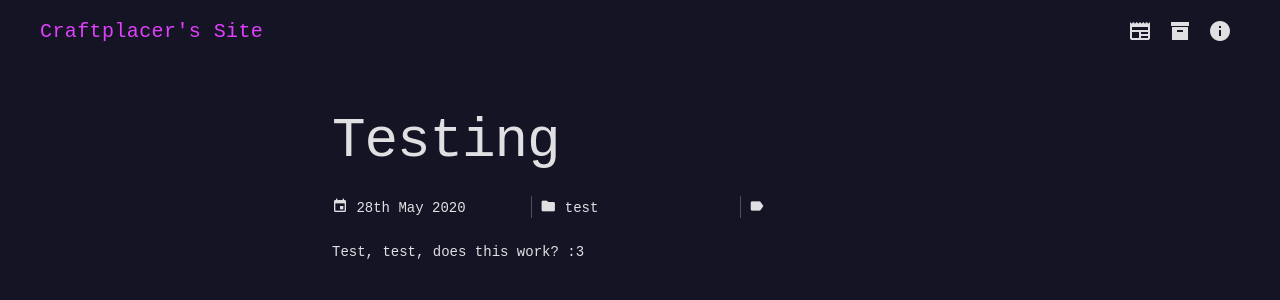
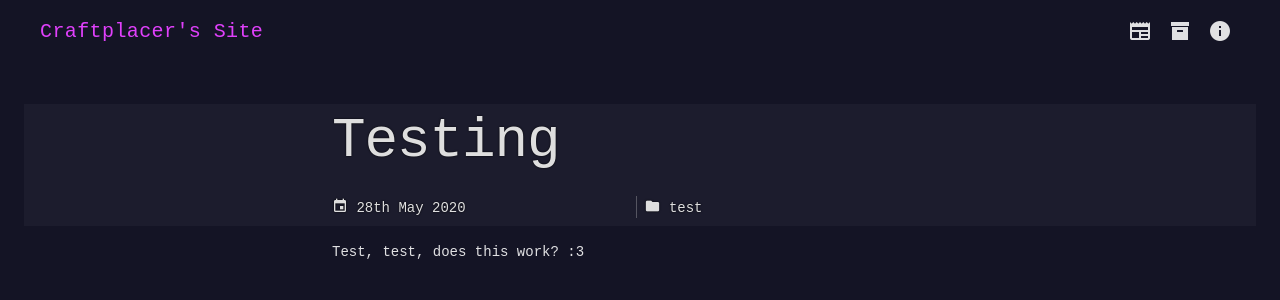
Before and after one commit to Craftplacer/craftplacer.github.io, a Jekyll site: the page built from _posts/2020-05-28-testing.markdown, in a window 1280 px wide. Shown: the top 300 px of the page. Built offline with Jekyll 4.4.1, drawn with Linux system fonts in a browser that asks for light colours; a script that is not in the unit is left out.

Commit message:
Component-ize post cards and add post covers

```diff
--- a/_layouts/article.html
+++ b/_layouts/article.html
@@ -1,33 +1,53 @@
 ---
 layout: optimized
 ---
+{% if page.cover %}
+<style>
+  .post-header {
+    background-image: url("{{ page.cover }}");
+    padding-top: 200px;
+  }
+</style>
+{% endif %}
+
 <article class="post">
   <header class="post-header">
+    <div class="post-header-cover">
       <h1 class="post-title">
         {{ page.title | escape }}
       </h1>
       <div class="post-fields">
-      {% if page.date %}
+        {% if page.date != empty %}
           <div class="post-date post-field">
             <i class="mdi mdi-calendar"></i>
-
             <time class="dt-published" datetime="{{ page.date | date_to_xmlschema }}" itemprop="datePublished">
               {{ page.date | date_to_long_string: "ordinal" }}
             </time>
           </div>
         {% endif %}
-      {% if page.categories %}
+
+        {% if page.categories != empty %}
           <div class="post-field">
             <i class="mdi mdi-folder"></i>
             {{ page.categories | join: ', ' }}
           </div>
         {% endif %}
-      {% if page.tags %}
+
+        {% if page.tags != empty %}
           <div class="post-field">
             <i class="mdi mdi-label"></i>
-          {{ page.tags | join: ', ' }}
+            {% for tag in page.tags %}
+              <a class="tag-link" href="/posts/tags#{{ tag | escape }}">
+                {{ tag | escape }}
+              </a>
+            {% else %}
+              <i>
+                No tags
+              </i>
+            {% endfor %}
           </div>
         {% endif %}
+      </div>
     </div>
   </header>
   <div class="post-content">
--- a/assets/style/custom.css
+++ b/assets/style/custom.css
@@ -1,10 +1,14 @@
+html, body, h1, h2, h3, h4, h5, h6, .mdl-layout__title, .mdl-layout-title {
+  font-family: "Roboto Mono", monospace;
+}
+
 :root {
   --dark-1: #1F1F30;
   --dark-6: #2D2D3C;
 
   --background: #141425;
   --foreground: rgba(255, 255, 255, .87);
-  --font-family: "Roboto Mono", monospace;
+  --foreground2: rgba(255, 255, 255, .54);
 }
 
 html, .mdl-layout__drawer {
@@ -12,18 +16,13 @@
   color: var(--foreground);
 }
 
-.mdl-layout__drawer {
-  border: none;
-}
 
-html, body, h1, h2, h3, h4, h5, h6, .mdl-layout__title, .mdl-layout-title {
-  font-family: var(--font-family);
-}
 
 .mdl-layout__drawer .mdl-navigation .mdl-navigation__link:hover {
     background: var(--dark-1);
 }
 
+/* Drawer Button */
 .mdl-layout__drawer-button > i.material-icons {
   display: none;
 }
@@ -42,6 +41,10 @@
 
 .mdl-navigation__link {
   color: rgba(255,255,255,0.8);
+}
+
+.mdl-layout__drawer {
+  border: none;
 }
 
 a {
@@ -88,23 +91,27 @@
   color: inherit;
 }
 
-.post-header {
-  padding-bottom: 8px;
-  margin-bottom: 1rem;
+
+.post-field {
+  width: 100%;
 }
-
 .post-fields {
-  display: flex;
   margin-top: -8px;
 }
 
-.post-field {
-  width: calc(100% / 3);
+@media (max-width: 479px) {
+  .post-fields {
+    display: block;
+  }
 }
-
-.post-field:not(:last-child) {
-  border-right: rgba(255,255,255,0.25) solid 1px;
-  margin-right: 8px;
+@media (min-width: 480px) {
+  .post-field:not(:last-child) {
+    border-right: rgba(255,255,255,0.25) solid 1px;
+    margin-right: 8px;
+  }
+  .post-fields {
+    display: flex;
+  }
 }
 
 .post-field > i {
@@ -115,6 +122,7 @@
   width: 100%;
   margin-bottom: 12px;
   min-height: 0;
+
 }
 
 h2, h3, h4, h5, h6 {
@@ -126,3 +134,44 @@
   line-height: 24px;
   padding: 8px;
 }
+
+.mdl-tabs__tab-bar {
+  border-bottom: 1px solid rgba(255, 255, 255, 0.22);
+}
+
+.mdl-tabs.is-upgraded .mdl-tabs__tab.is-active {
+  color: var(--foreground);
+}
+
+.mdl-tabs__tab {
+  color: var(--foreground2);
+}
+
+.post-header {
+  margin-bottom: 1rem;
+  border-radius: 4px;
+}
+
+.post-header, .post-card {
+  background-size: cover;
+}
+
+.post-card-cover {
+  background-color: rgba(31, 31, 48, 0.8);
+}
+
+.post-header-cover {
+  padding-bottom: 8px;
+  background-color: rgba(31, 31, 48, 0.75);
+  height: 100%;
+  width: 100%;
+
+  text-shadow: black 0px 0px 2px;
+}
+
+.post-header, .post-header-cover {
+  margin-left: -50%;
+  margin-right: -50%;
+  padding-left: 50%;
+  padding-right: 50%;
+}
```
Also changed, not shown: _includes/post-card.html (added, +14 -0 lines), posts/index.html (+1 -8 lines), posts/tags.html (added, +62 -0 lines). Lines whose indentation alone changed are shown as unchanged.
